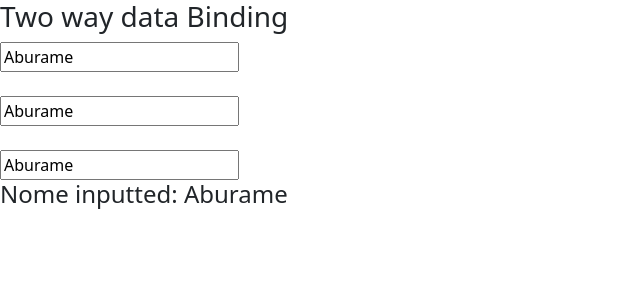
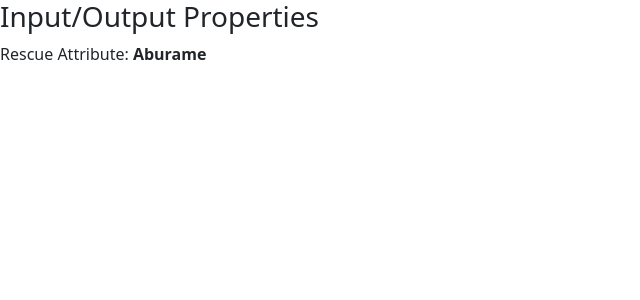
Before and after one commit to tom-jr/curso-angular, an Angular app in the folder projects/pjt-02-data-biding/: page / in a window 1280 px wide. Shown: the top 300 px of the page, without its empty margins (0-640 px from the left). Built offline with nearby package versions, Linux system fonts and the light colour scheme.

Commit message:
modulo002  Input properties

```diff
--- a/projects/pjt-02-data-biding/src/app/app.module.ts
+++ b/projects/pjt-02-data-biding/src/app/app.module.ts
@@ -4,11 +4,13 @@ import { BrowserModule } from '@angular/platform-browser';
 
 import { AppComponent } from './app.component';
 import { DataBindingComponent } from './data-binding/data-binding.component';
+import { InputPropertyComponent } from './input-property/input-property.component';
 
 @NgModule({
   declarations: [
     AppComponent,
-    DataBindingComponent
+    DataBindingComponent,
+    InputPropertyComponent
   ],
   imports: [
     BrowserModule,
--- a/projects/pjt-02-data-biding/src/app/data-binding/data-binding.component.html
+++ b/projects/pjt-02-data-biding/src/app/data-binding/data-binding.component.html
@@ -85,8 +85,7 @@
         </div>
     </article> -->
 
-
-    <section class="to-way-binding">
+<!-- <section class="to-way-binding">
         <article>
             <h3>Two way data Binding</h3>
             <div>
@@ -110,6 +109,16 @@
                 <h4>Nome inputted: {{this.nome}}</h4>
             </div>
         </article>
+    </section> -->
+
+    <section class="input-output-properties">
+        <article>
+            <h3>Input/Output Properties</h3>
+
+            <app-input-property [getAttribute]="this.nome" ></app-input-property>
+
+        </article>
+
     </section>
 
 </section>
--- /dev/null
+++ b/projects/pjt-02-data-biding/src/app/input-property/input-property.component.html
@@ -0,0 +1 @@
+Rescue Attribute: <strong>{{this.attributeReceptor}}</strong>
--- /dev/null
+++ b/projects/pjt-02-data-biding/src/app/input-property/input-property.component.ts
@@ -0,0 +1,16 @@
+import { Component, Input, OnInit } from '@angular/core';
+
+@Component({
+  selector: 'app-input-property',
+  templateUrl: './input-property.component.html',
+  styleUrls: ['./input-property.component.scss']
+})
+export class InputPropertyComponent implements OnInit {
+
+  @Input('getAttribute') attributeReceptor?: string;
+  constructor() { }
+
+  ngOnInit(): void {
+  }
+
+}
```
Also changed, not shown: projects/pjt-02-data-biding/src/app/input-property/input-property.component.scss (added), 3 other files (tests, documents, lock files or other folders).
